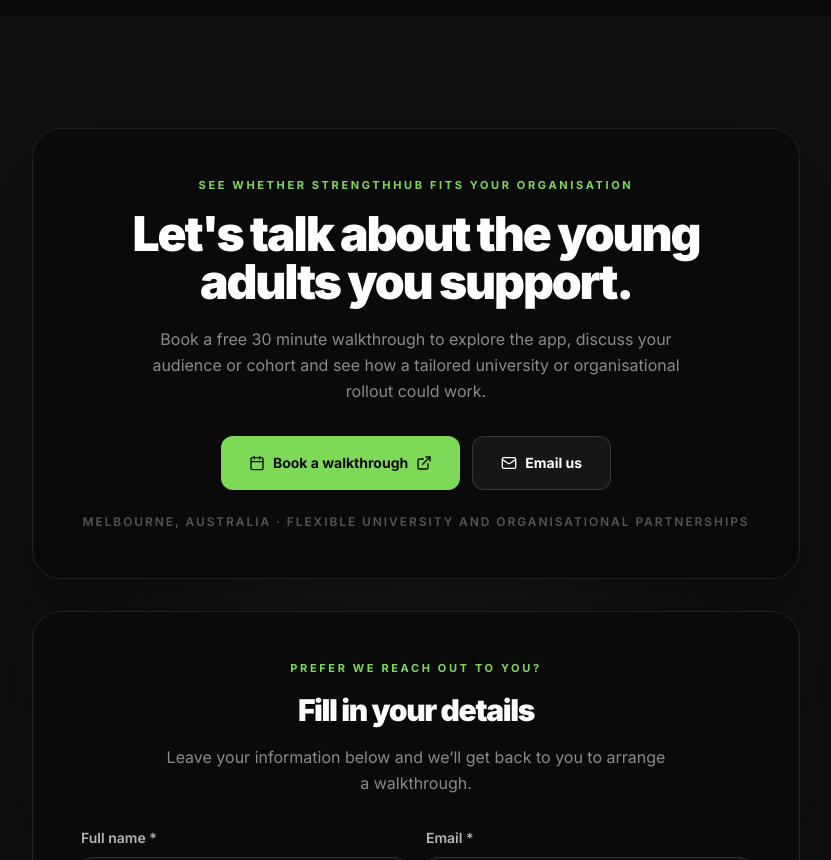
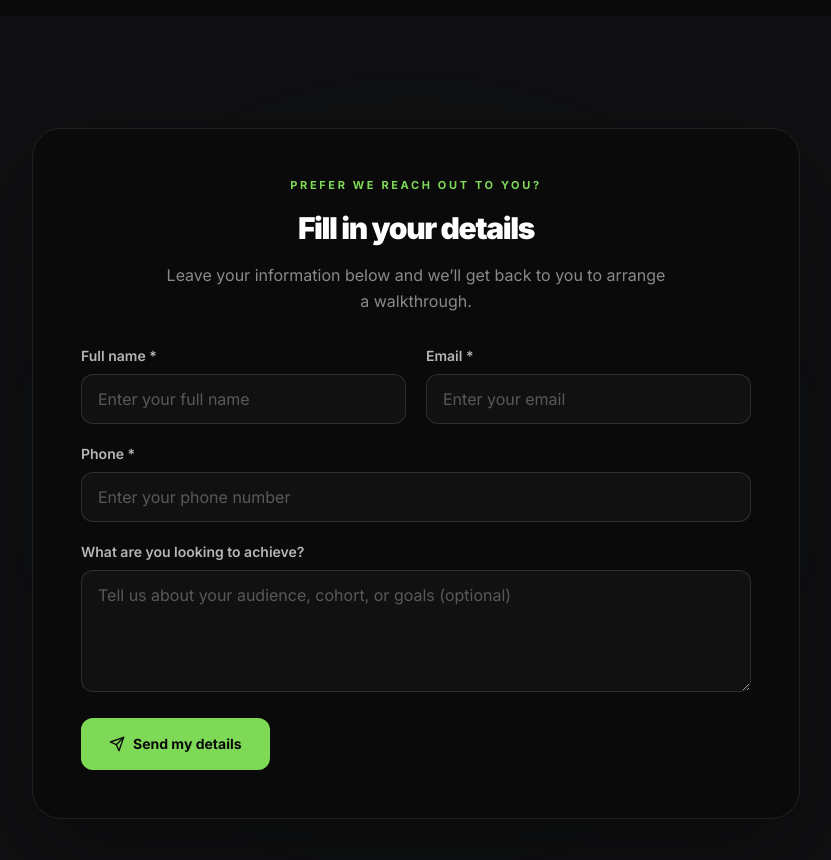
Before and after one commit to Zaggy887/FITNESS, a React (Vite) app: page / in a window 1280 px wide. Shown: the part 1940-2800 px from the top of the page, without its empty margins (224-1055 px from the left). Built offline with nearby package versions, Linux system fonts and the light colour scheme; no server answers.

Commit message:
Remove introductory box content

```diff
--- a/src/components/ContactForm.tsx
+++ b/src/components/ContactForm.tsx
@@ -1,8 +1,6 @@
 import { useState } from 'react';
-import { Calendar, ExternalLink, Mail, Send, CheckCircle2, Loader2 } from 'lucide-react';
+import { Send, CheckCircle2, Loader2 } from 'lucide-react';
 import { supabase, isSupabaseConfigured } from '../lib/supabase';
-
-const CALENDLY_URL = 'https://calendly.com/strengthhubonline-info/30min';
 
 type FormStatus = 'idle' | 'submitting' | 'success' | 'error';
 
@@ -52,35 +50,8 @@ const ContactForm = () => {
     <section id="contact" className="relative overflow-hidden bg-[#101012] py-20 text-white sm:py-28">
       <div className="pointer-events-none absolute left-1/2 top-1/2 h-[28rem] w-[28rem] -translate-x-1/2 -translate-y-1/2 rounded-full bg-[#7ED957]/[0.07] blur-[110px]" />
       <div className="container relative">
-        {/* Book a walkthrough */}
-        <div className="mx-auto max-w-3xl rounded-[1.8rem] border border-white/[0.09] bg-[#0A0A0B] p-7 text-center shadow-[0_35px_100px_rgba(0,0,0,0.35)] sm:p-12" data-reveal="scale">
-          <p className="eyebrow">See whether StrengthHub fits your organisation</p>
-          <h2 className="mt-4 text-3xl font-black tracking-[-0.045em] text-white sm:text-5xl">Let's talk about the young adults you support.</h2>
-          <p className="mx-auto mt-5 max-w-xl text-base leading-relaxed text-white/[0.52]">
-            Book a free 30 minute walkthrough to explore the app, discuss your audience or cohort and see how a tailored university or organisational rollout could work.
-          </p>
-
-          <div className="mt-8 flex flex-col justify-center gap-3 sm:flex-row">
-            <a
-              href={CALENDLY_URL}
-              target="_blank"
-              rel="noopener noreferrer"
-              className="inline-flex items-center justify-center gap-2 rounded-xl bg-[#7ED957] px-7 py-4 text-sm font-bold text-[#0A0A0B] transition hover:bg-[#9FE264]"
-            >
-              <Calendar className="h-4 w-4" /> Book a walkthrough <ExternalLink className="h-4 w-4" />
-            </a>
-            <a
-              href="mailto:info@strengthhubonline.com"
-              className="inline-flex items-center justify-center gap-2 rounded-xl border border-white/[0.14] bg-white/[0.05] px-7 py-4 text-sm font-bold text-white transition hover:bg-white/[0.08]"
-            >
-              <Mail className="h-4 w-4" /> Email us
-            </a>
-          </div>
-          <p className="mt-6 text-xs font-semibold uppercase tracking-[0.16em] text-white/30">Melbourne, Australia · Flexible university and organisational partnerships</p>
-        </div>
-
         {/* Fill in your details */}
-        <div className="mx-auto mt-8 max-w-3xl rounded-[1.8rem] border border-white/[0.09] bg-[#0A0A0B] p-7 shadow-[0_35px_100px_rgba(0,0,0,0.35)] sm:p-12" data-reveal="scale">
+        <div className="mx-auto max-w-3xl rounded-[1.8rem] border border-white/[0.09] bg-[#0A0A0B] p-7 shadow-[0_35px_100px_rgba(0,0,0,0.35)] sm:p-12" data-reveal="scale">
           <div className="text-center">
             <p className="eyebrow">Prefer we reach out to you?</p>
             <h3 className="mt-4 text-2xl font-black tracking-[-0.045em] text-white sm:text-3xl">Fill in your details</h3>
```
